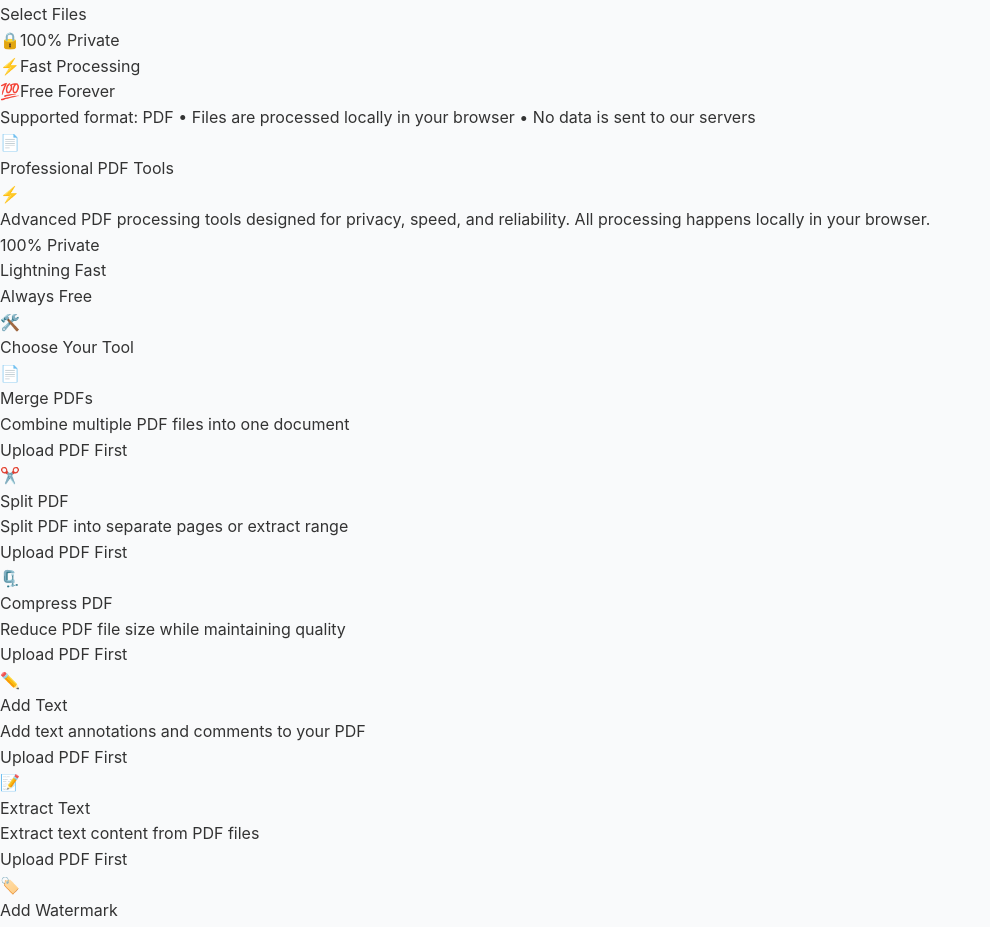
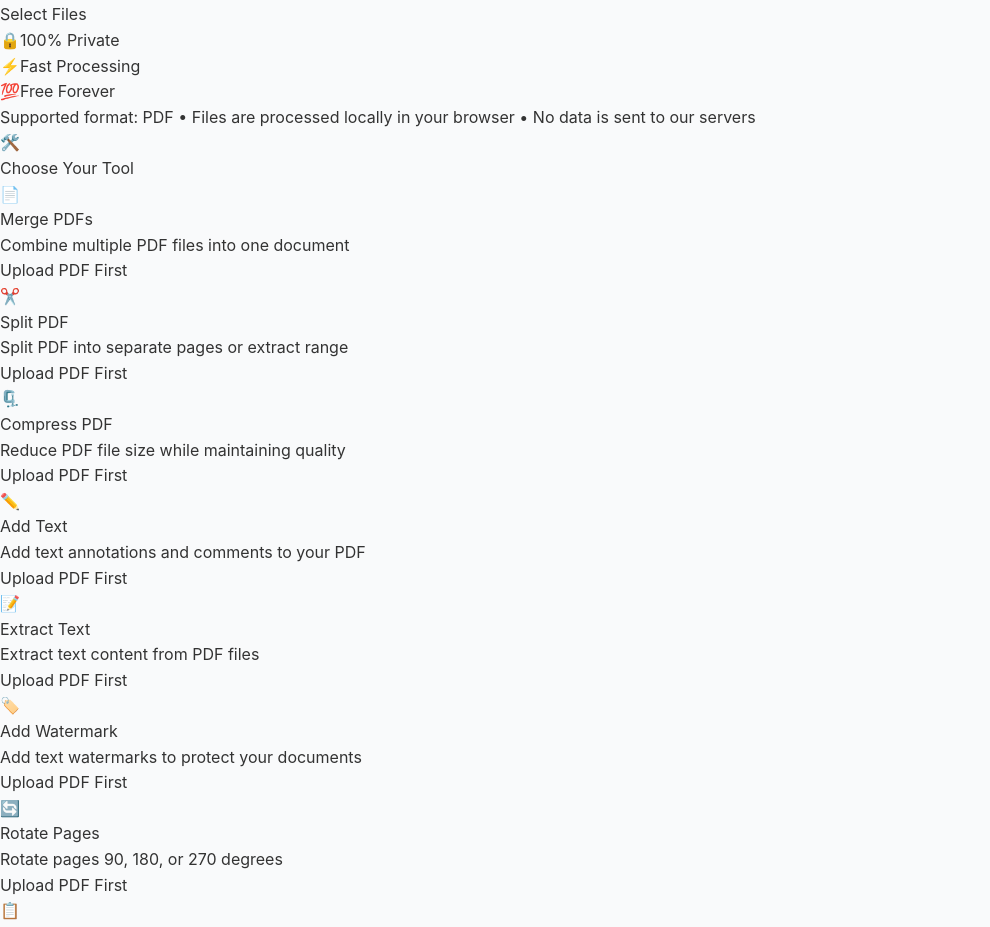
Before and after one commit to ulinycoin/clientpdf-pro, a React (Vite) app: page / in a window 1280 px wide. Shown: the part 1949-2876 px from the top of the page, without its empty margins (0-990 px from the left). Built offline with nearby package versions, Linux system fonts and the light colour scheme.

Commit message:
🗑️ Remove duplicate header section from ToolsGrid - keep only tools grid and stats

```diff
--- a/src/components/organisms/ToolsGrid.tsx
+++ b/src/components/organisms/ToolsGrid.tsx
@@ -91,52 +91,6 @@ const ToolsGrid: React.FC<ToolsGridProps> = ({
 
   return (
     <div className={`space-y-12 ${className}`}>
-      {/* Enhanced Header */}
-      <div className="text-center relative">
-        {/* Background decoration */}
-        <div className="absolute inset-0 flex items-center justify-center">
-          <div className="w-full h-px bg-gradient-to-r from-transparent via-gray-200 to-transparent"></div>
-        </div>
-
-        {/* Main heading */}
-        <div className="relative bg-gray-50 px-8 py-6">
-          <div className="flex items-center justify-center space-x-3 mb-3">
-            <div className="w-8 h-8 bg-gradient-to-r from-blue-500 to-purple-600 rounded-lg flex items-center justify-center">
-              <span className="text-white text-lg font-bold">📄</span>
-            </div>
-            <h2 className="text-4xl font-bold bg-gradient-to-r from-gray-900 via-blue-800 to-purple-800 bg-clip-text text-transparent">
-              Professional PDF Tools
-            </h2>
-            <div className="w-8 h-8 bg-gradient-to-r from-purple-600 to-blue-500 rounded-lg flex items-center justify-center">
-              <span className="text-white text-lg font-bold">⚡</span>
-            </div>
-          </div>
-
-          <p className="text-lg text-gray-600 max-w-3xl mx-auto leading-relaxed">
-            Advanced PDF processing tools designed for <span className="font-semibold text-blue-600">privacy</span>,
-            <span className="font-semibold text-green-600"> speed</span>, and
-            <span className="font-semibold text-purple-600"> reliability</span>.
-            All processing happens locally in your browser.
-          </p>
-
-          {/* Feature badges */}
-          <div className="flex flex-wrap justify-center items-center gap-3 mt-6">
-            <div className="flex items-center space-x-2 bg-green-100 text-green-800 px-3 py-1 rounded-full text-sm font-medium">
-              <span className="w-2 h-2 bg-green-500 rounded-full"></span>
-              <span>100% Private</span>
-            </div>
-            <div className="flex items-center space-x-2 bg-blue-100 text-blue-800 px-3 py-1 rounded-full text-sm font-medium">
-              <span className="w-2 h-2 bg-blue-500 rounded-full"></span>
-              <span>Lightning Fast</span>
-            </div>
-            <div className="flex items-center space-x-2 bg-purple-100 text-purple-800 px-3 py-1 rounded-full text-sm font-medium">
-              <span className="w-2 h-2 bg-purple-500 rounded-full"></span>
-              <span>Always Free</span>
-            </div>
-          </div>
-        </div>
-      </div>
-
       {/* Tools Section */}
       <div className="relative">
         {/* Section title with icon */}
```
